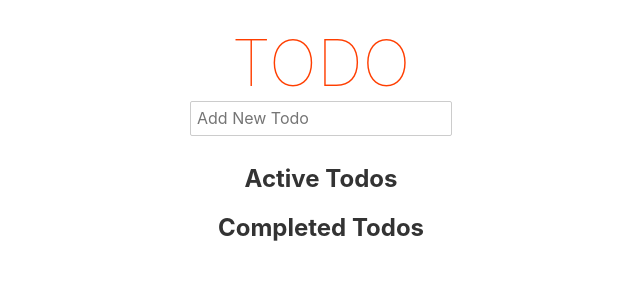
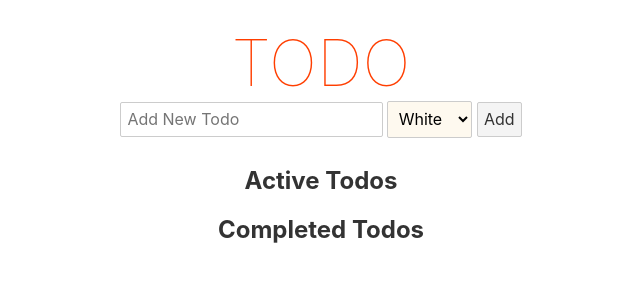
Before and after one commit to Garcila/todo_svelte, a Svelte app: page / in a window 1280 px wide. Shown: the top 300 px of the page, without its empty margins (319-959 px from the left). Built offline with nearby package versions, Linux system fonts and the light colour scheme.

Commit message:
✨ Add colour to the todo

```diff
--- a/src/Components/InputTodo.svelte
+++ b/src/Components/InputTodo.svelte
@@ -2,13 +2,14 @@
 	import { todos } from "./stores";
 
 	function resetForm(e) {
-		todos.newTodo = ''
+		todos.newTodo = "";
 	}
 </script>
 
 <form
 	id="todoForm"
-	on:submit|preventDefault={(todos.addTodo(todos.newTodo),resetForm())}
+	on:submit|preventDefault={(todos.addTodo(todos.newTodo, todos.colour),
+	resetForm())}
 >
 	<input
 		type="text"
@@ -16,4 +17,21 @@
 		placeholder="Add New Todo"
 		bind:value={todos.newTodo}
 	/>
+	<select
+		bind:value={todos.colour}
+		style={`background-color: #${todos.colour}`}
+	>
+		<option value={"FEF9EF"}>White</option>
+		<option value={"227C9D"}>Blue</option>
+		<option value={"17C3B2"}>Green</option>
+		<option value={"FFCB77"}>Yellow</option>
+		<option value={"FE6D73"}>Red</option>
+	</select>
+	<button type="submit">Add</button>
 </form>
+
+<style>
+	option {
+		background-color: red;
+	}
+</style>
--- a/src/Components/TodoList.svelte
+++ b/src/Components/TodoList.svelte
@@ -36,7 +36,8 @@
 			id={todo.id}
 			bind:value={todo.name}
 			on:blur={todos.updateTodo(todo)}
-			class={todo.completed ? "completed" : ""}
+			style={`background-color: #${todo.colour};`}
+			class={todo.completed ? `completed ${todo.colour}` : ""}
 		/>
 		<button on:click={todos.strikeTodo(todo)}>&check;</button>
 		<button on:click={todos.deleteTodo(todo)}>&cross</button>
@@ -48,6 +49,7 @@
 		<input
 			id={todo.id}
 			bind:value={todo.name}
+			style={`background-color: #${todo.colour};`}
 			class="deleted completed"
 			on:blur={todos.updateTodo(todo)}
 		/>
--- a/src/Components/stores.js
+++ b/src/Components/stores.js
@@ -7,13 +7,14 @@ function manageTodos(key, startValue) {
 
 	return {
 		subscribe,
-		addTodo: newTodo => {
+		addTodo: (newTodo, colour) => {
 			update(todos => {
 				newTodo = {
 					id: uuidv4(),
 					name: newTodo,
 					completed: false,
 					deleted: false,
+					colour: colour,
 				};
 				return [...todos, newTodo];
 			});
```
Also changed, not shown: 1 other file (tests, documents, lock files or other folders).
